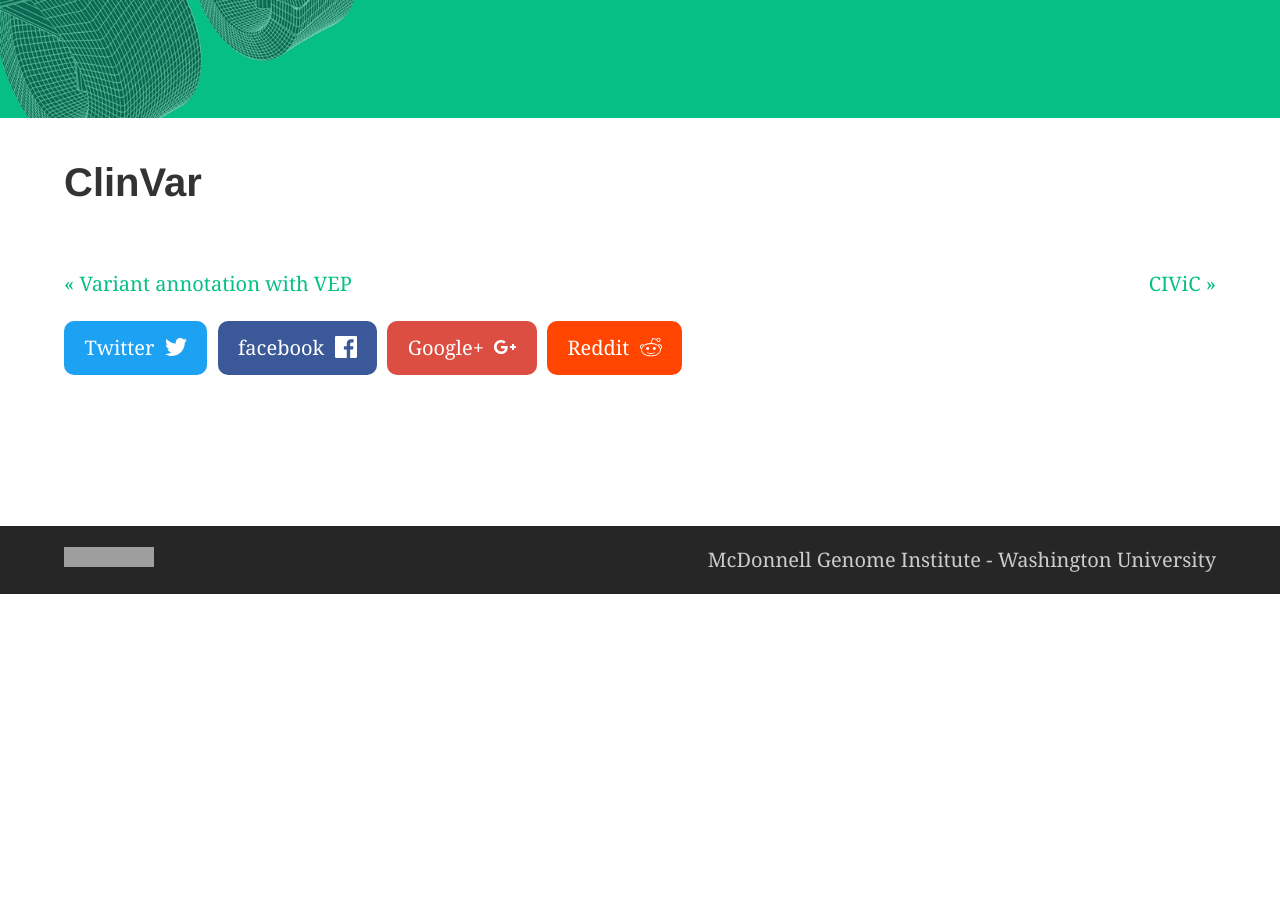
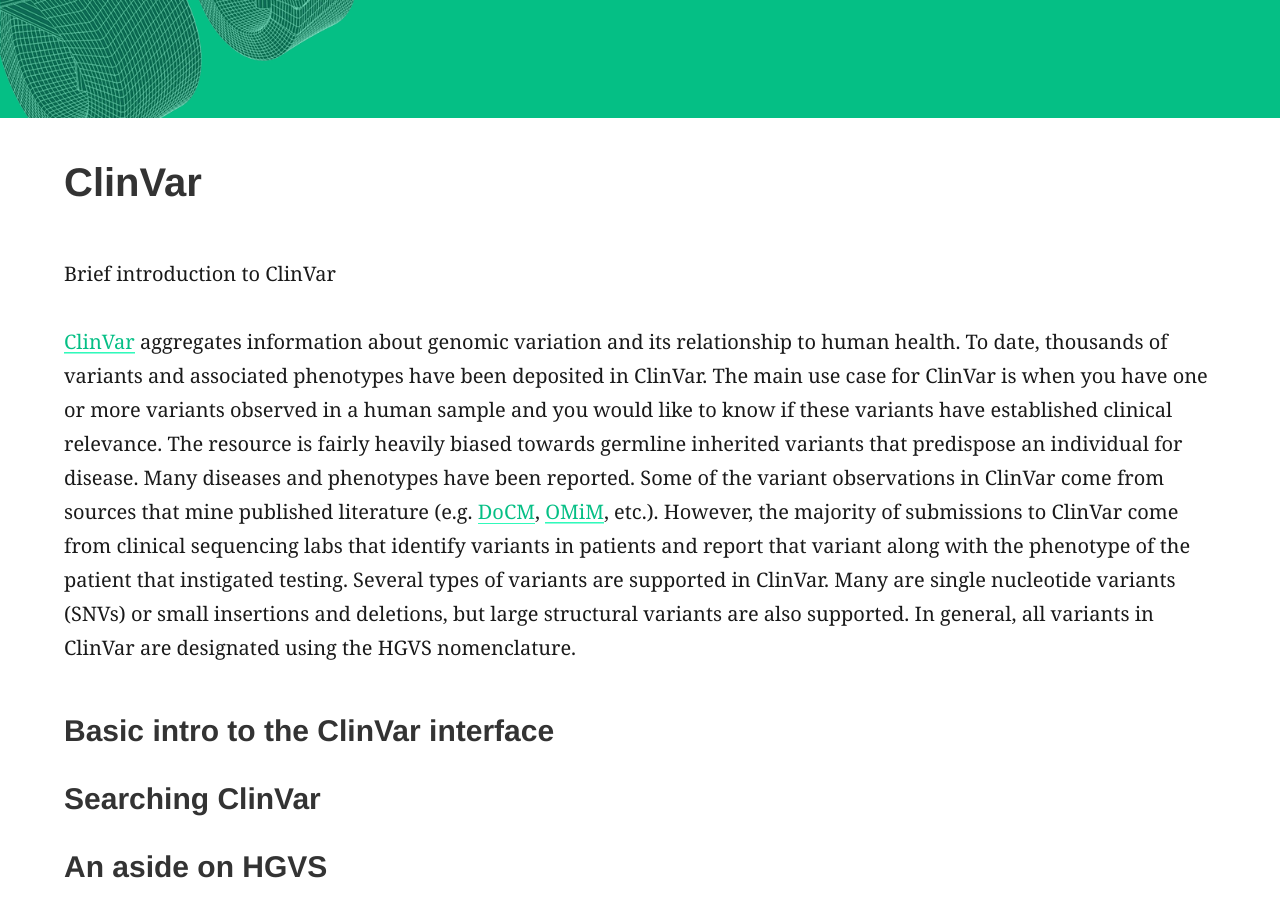
Before and after one commit to griffithlab/genviz.org, a Jekyll site: the page built from _posts/0005-03-01-clinvar.md, in a window 1280 px wide and 900 px high, scrolled down 306 px. Built offline with Jekyll 4.4.1, drawn with Linux system fonts in a browser that asks for light colours; nearby versions of some CDN libraries; before the commit the page ends 900 px from its top, so only the background shows below that; some of the changed text lies outside the part shown; grey boxes are pictures that could not be loaded.

Commit message:
create basic shell of a clinvar tutorial

```diff
--- a/_posts/0005-03-01-clinvar.md
+++ b/_posts/0005-03-01-clinvar.md
@@ -7,3 +7,22 @@ categories:
 feature_image: "assets/genvis-dna-bg_optimized_v1a.png"
 date: 0005-03-01
 ---
+
+Brief introduction to ClinVar
+
+[ClinVar](https://www.ncbi.nlm.nih.gov/clinvar/) aggregates information about genomic variation and its relationship to human health. To date, thousands of variants and associated phenotypes have been deposited in ClinVar. The main use case for ClinVar is when you have one or more variants observed in a human sample and you would like to know if these variants have established clinical relevance. The resource is fairly heavily biased towards germline inherited variants that predispose an individual for disease. Many diseases and phenotypes have been reported. Some of the variant observations in ClinVar come from sources that mine published literature (e.g. [DoCM](http://docm.info), [OMiM](https://www.omim.org/), etc.). However, the majority of submissions to ClinVar come from clinical sequencing labs that identify variants in patients and report that variant along with the phenotype of the patient that instigated testing. Several types of variants are supported in ClinVar. Many are single nucleotide variants (SNVs) or small insertions and deletions, but large structural variants are also supported. In general, all variants in ClinVar are designated using the HGVS nomenclature.
+
+### Basic intro to the ClinVar interface
+
+
+### Searching ClinVar
+
+
+### An aside on HGVS
+
+
+### ClinVar practice exercises
+
+Question text?
+{% include question.html question="Get a hint!" answer='hint text'%}
+{% include question.html question="Answer" answer='answer text'%}
```
